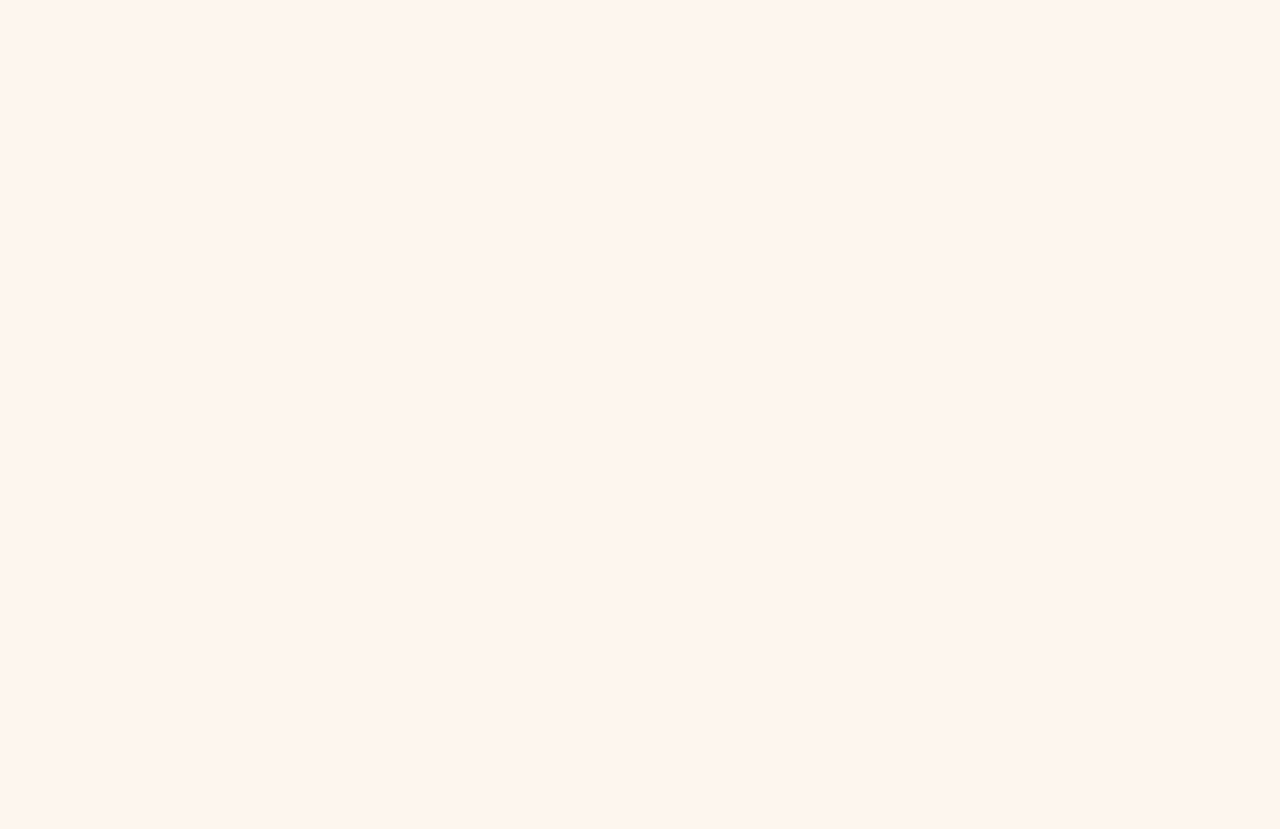
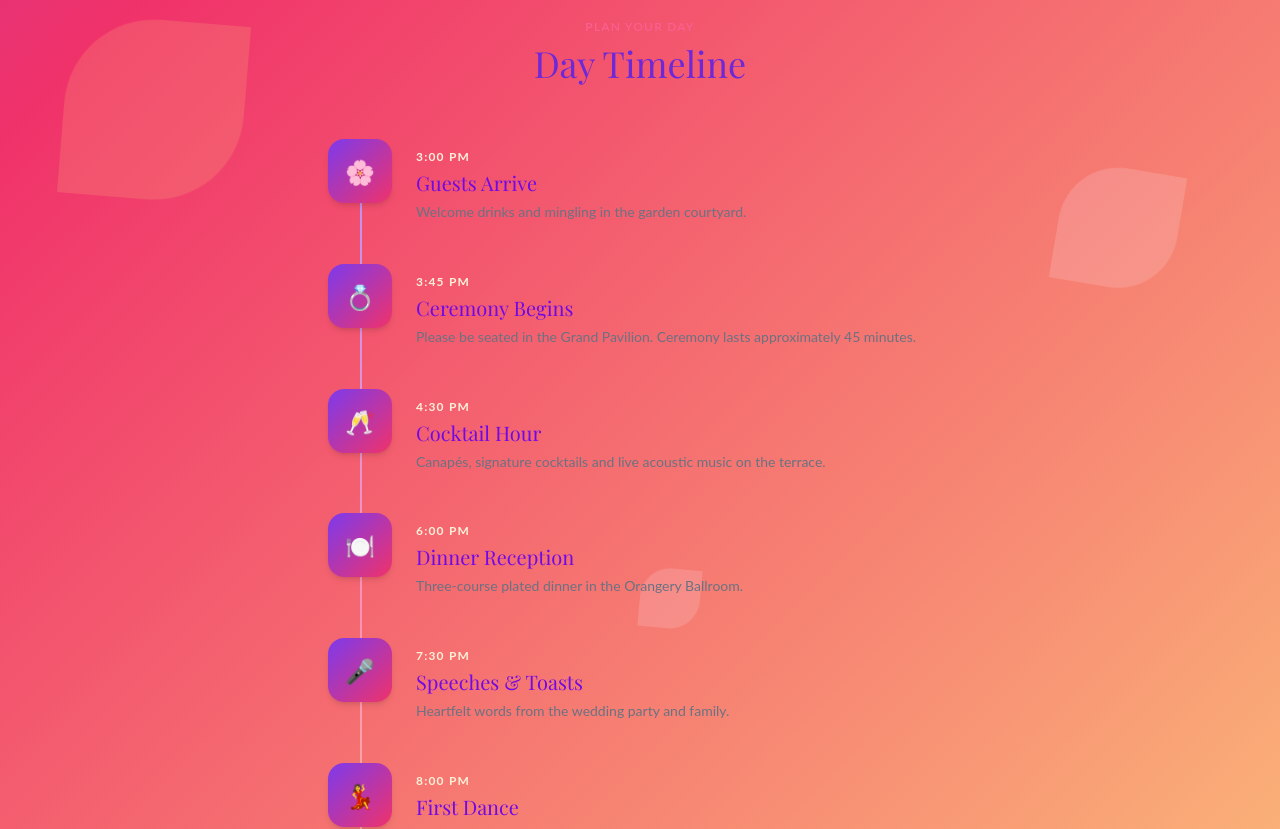
Before and after one commit to 12ripvanwinkle/Stebbie, a React (Vite) app: page / in a window 1280 px wide. Shown: the part 1800-2629 px from the top of the page. Before the commit the page ends 1723 px from the top, so only its background shows below. Built offline with nearby package versions, Linux system fonts and the light colour scheme; a web font is replaced by a local one.

Commit message:
Implemented the timeline section and made the petals constants

```diff
--- a/src/App.jsx
+++ b/src/App.jsx
@@ -2,6 +2,7 @@ import Navbar from "./Navbar";
 import { BrowserRouter } from "react-router-dom";
 import Hero from "./sections/Hero";
 import RSVP from "./sections/RSVP";
+import Timeline from "./sections/Timeline";
 
 function App() {
   return (
@@ -10,6 +11,7 @@ function App() {
       <div className="relative gradient-hero overflow-hidden gradient-hero-wrapper">
         <Hero />
         <RSVP />
+        <Timeline />
       </div>
     </BrowserRouter>
   );
--- a/src/constants/index.js
+++ b/src/constants/index.js
@@ -21,4 +21,23 @@ const navlinks = [
     },
 ];
 
-export {navlinks};
+const timelineItems = [
+    { time: '3:00 PM', event: 'Guests Arrive', desc: 'Welcome drinks and mingling in the garden courtyard.', icon: '🌸' },
+    { time: '3:45 PM', event: 'Ceremony Begins', desc: 'Please be seated in the Grand Pavilion. Ceremony lasts approximately 45 minutes.', icon: '💍' },
+    { time: '4:30 PM', event: 'Cocktail Hour', desc: 'Canapés, signature cocktails and live acoustic music on the terrace.', icon: '🥂' },
+    { time: '6:00 PM', event: 'Dinner Reception', desc: 'Three-course plated dinner in the Orangery Ballroom.', icon: '🍽️' },
+    { time: '7:30 PM', event: 'Speeches & Toasts', desc: 'Heartfelt words from the wedding party and family.', icon: '🎤' },
+    { time: '8:00 PM', event: 'First Dance', desc: 'Barbie & Ken take the floor, followed by the bridal party dance.', icon: '💃' },
+    { time: '8:30 PM', event: 'Dancing & Celebrations', desc: 'Live DJ, photo booth and dessert bar open.', icon: '🎶' },
+    { time: '11:30 PM', event: 'Send-Off', desc: 'Sparkler exit and shuttle service to nearby hotels.', icon: '✨' },
+];
+
+const petals = [
+  { w: 180, h: 180, top: '8%',    left: '5%',   bg: '#fcc97a', delay: '0s'   },
+  { w: 120, h: 120, top: '20%',   right: '8%',  bg: '#ffe0ec', delay: '1.5s' },
+  { w: 90,  h: 90,  bottom: '15%',left: '12%',  bg: '#d8bfff', delay: '3s'   },
+  { w: 150, h: 150, bottom: '10%',right: '6%',  bg: '#fcc97a', delay: '2s'   },
+  { w: 60,  h: 60,  top: '50%',   left: '50%',  bg: '#ffe0ec', delay: '4s'   },
+];
+
+export {navlinks, timelineItems, petals};
--- a/src/sections/RSVP.jsx
+++ b/src/sections/RSVP.jsx
@@ -1,13 +1,6 @@
 import React from 'react'
-import { useState } from 'react';
-
-const PETALS = [
-  { w: 180, h: 180, top: '8%',    left: '5%',   bg: '#fcc97a', delay: '0s'   },
-  { w: 120, h: 120, top: '20%',   right: '8%',  bg: '#ffe0ec', delay: '1.5s' },
-  { w: 90,  h: 90,  bottom: '15%',left: '12%',  bg: '#d8bfff', delay: '3s'   },
-  { w: 150, h: 150, bottom: '10%',right: '6%',  bg: '#fcc97a', delay: '2s'   },
-  { w: 60,  h: 60,  top: '50%',   left: '50%',  bg: '#ffe0ec', delay: '4s'   },
-];
+import { useState, } from 'react';
+import { petals } from '../constants';
 
 const RSVP = () => {
   const [form, setForm] = useState({ name: '', email: '', guests: '1', meal: '', dietary: '', attending: '' });
@@ -23,7 +16,7 @@ const RSVP = () => {
     <section className="relative py-24 overflow-hidden" id="rsvp">
 
       {/* ── Petals ── */}
-      {PETALS.map((p, i) => (
+      {petals.map((p, i) => (
         <div
           key={i}
           className="petal"
--- /dev/null
+++ b/src/sections/Timeline.jsx
@@ -0,0 +1,51 @@
+import React from 'react'
+import { timelineItems, petals } from '../constants'
+
+
+const Timeline = () => {
+  return (
+    <section className="py-24 relative  overflow-hidden" id='timeline'>
+
+        {/* ── Petals ── */}
+        {petals.map((p, i) => (
+            <div
+            key={i}
+            className="petal"
+            style={{
+                width: p.w, height: p.h,
+                top: p.top, left: p.left, right: p.right, bottom: p.bottom,
+                backgroundColor: p.bg,
+                animationDelay: p.delay,
+            }}
+            />
+        ))}
+        <div className="max-w-2xl mx-auto px-6">
+            <div className="text-center mb-14">
+                <p className="font-sans text-flamingo-400 text-xs tracking-widest uppercase font-semibold mb-2">
+                    Plan Your Day
+                </p>
+                <h2 className="font-serif text-4xl text-violet-600">
+                    Day Timeline
+                </h2>
+            </div>
+            <div className="relative">
+                <div className="absolute left-8 top-0 bottom-0 w-0.5 bg-linear-to-b from-violet-300 via-flamingo-300 to-softserve-300"/>
+                {timelineItems.map((item, i) => (
+                    <div key={i} className="relative flex items-start gap-6 mb-10">
+                    <div className="relative z-10 shrink-0 w-16 h-16 timeline-dot rounded-2xl flex items-center justify-center text-2xl shadow-md">
+                        {item.icon}
+                    </div>
+                    <div className="pt-1">
+                        <span className="font-sans text-xs text-softserve-100 font-bold tracking-widest uppercase">{item.time}</span>
+                        <h3 className="font-serif text-xl text-violet-700 mt-0.5">{item.event}</h3>
+                        <p className="font-sans text-gray-500 text-sm mt-1 leading-relaxed">{item.desc}</p>
+                    </div>
+                    </div>
+                ))}
+            </div>
+        </div>
+    </section>
+  )
+}
+
+export default Timeline
```
